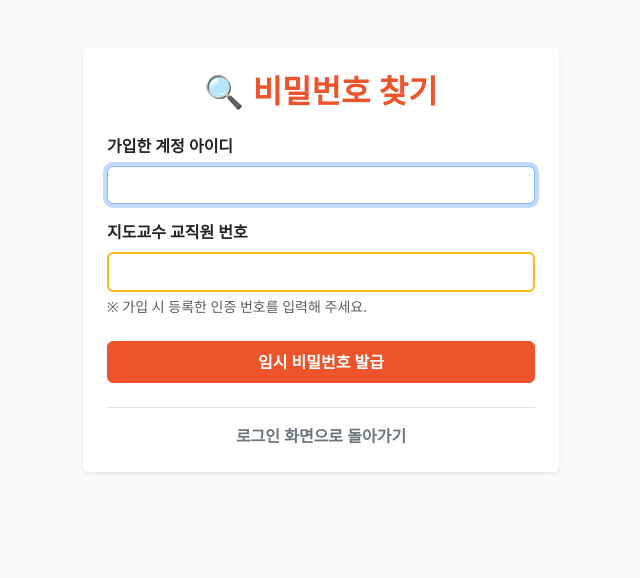
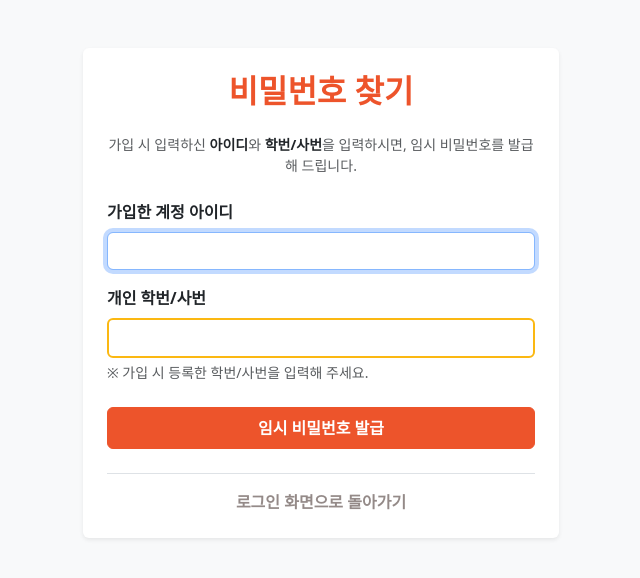
Before and after one commit to jun0land/NBEDL-, a Django app: page /find_password/ in a window 1280 px wide. Shown: the top 578 px of the page, without its empty margins (319-959 px from the left). Run offline with Django 5.2, Linux system fonts and the light colour scheme.

Commit message:
260622 업데이트 배포

```diff
--- a/reservations/templates/reservations/find_password.html
+++ b/reservations/templates/reservations/find_password.html
@@ -8,47 +8,50 @@
 <body class="bg-light">
 <div class="container mt-5" style="max-width: 500px;">
     <div class="card shadow-sm p-4 border-0">
-        <h2 class="text-center mb-4 fw-bold" style="color: #ed542b;">🔍 비밀번호 찾기</h2>
+        <h2 class="text-center mb-4 fw-bold" style="color: #ed542b;">비밀번호 찾기</h2>
+
+        <p class="text-muted small text-center mb-4">
+            가입 시 입력하신 <strong class="text-dark">아이디</strong>와 <strong class="text-dark">학번/사번</strong>을 입력하시면, 임시 비밀번호를 발급해 드립니다.
+        </p>
+
+        {% if messages %}
+            {% for message in messages %}
+                <div class="alert alert-{% if message.tags == 'error' %}danger{% else %}success{% endif %} py-2 text-center" role="alert">
+                    {{ message }}
+                </div>
+            {% endfor %}
+        {% endif %}
 
         {% if temp_password %}
-            <!-- ✨ 인증 성공 시: 임시 비밀번호 안내 화면 -->
-            <div class="alert text-center py-4 mb-4 shadow-sm border-0" style="background-color: #fcf8f2;">
-                <h5 class="fw-bold mb-3" style="color: #ed542b;">인증이 완료되었습니다!</h5>
-                <p class="mb-1 text-dark fw-semibold">발급된 임시 비밀번호입니다.</p>
-                <div class="fs-3 fw-bold p-3 bg-white rounded border d-inline-block text-dark mt-2 mb-3 shadow-sm" style="letter-spacing: 2px; border-color: #fbb812 !important;">
-                    {{ temp_password }}
-                </div>
-                <p class="small text-danger fw-bold m-0">보안을 위해 로그인 후 마이페이지에서<br>반드시 새 비밀번호로 변경해 주세요.</p>
+            <div class="alert alert-success text-center py-4 mb-4">
+                <h5 class="fw-bold mb-3">✅ 임시 비밀번호 발급 완료</h5>
+                <p class="mb-2">회원님의 임시 비밀번호는 아래와 같습니다.</p>
+                <div class="display-6 fw-bold text-primary mb-3 user-select-all" style="letter-spacing: 2px;">{{ temp_password }}</div>
+                <p class="small text-danger mb-0 fw-bold">※ 로그인 후 마이페이지에서 반드시 비밀번호를 변경해 주세요!</p>
             </div>
-            <!-- url 설정에 따라 'login' 또는 'reservations:login' 중 맞는 것을 사용하세요 -->
-            <a href="{% url 'reservations:login' %}" class="btn btn-dark w-100 py-2 fw-bold">로그인하러 가기</a>
+            <a href="{% url 'reservations:login' %}" class="btn btn-dark w-100 fw-bold py-2">로그인하러 가기</a>
         {% else %}
-            <!-- ✨ 인증 전: 입력 폼 화면 -->
-            {% if messages %}
-                {% for message in messages %}
-                    <div class="alert alert-danger py-2 text-center shadow-sm" role="alert">{{ message }}</div>
-                {% endfor %}
-            {% endif %}
-
             <form method="POST">
                 {% csrf_token %}
                 <div class="mb-3">
                     <label for="username" class="form-label fw-bold">가입한 계정 아이디</label>
                     <input type="text" class="form-control" id="username" name="username" required autofocus>
                 </div>
+
+                <!-- ✨ 지도교수 교직원 번호 -> 학번/사번으로 변경 -->
                 <div class="mb-4">
-                    <label for="advisor_id" class="form-label fw-bold">지도교수 교직원 번호</label>
-                    <input type="text" class="form-control" id="advisor_id" name="advisor_id" required style="border: 2px solid #fbb812;">
-                    <div class="form-text small text-muted">※ 가입 시 등록한 인증 번호를 입력해 주세요.</div>
+                    <label for="student_id" class="form-label fw-bold">개인 학번/사번</label>
+                    <input type="text" class="form-control" id="student_id" name="student_id" required style="border: 2px solid #fbb812;">
+                    <div class="form-text small text-muted">※ 가입 시 등록한 학번/사번을 입력해 주세요.</div>
                 </div>
 
                 <button type="submit" class="btn btn-success w-100 py-2 fw-bold" style="background-color: #ed542b; border-color: #ed542b;">임시 비밀번호 발급</button>
             </form>
+        {% endif %}
 
-            <div class="text-center mt-4 pt-3 border-top">
-                <a href="{% url 'reservations:login' %}" class="text-decoration-none fw-bold text-secondary">로그인 화면으로 돌아가기</a>
-            </div>
-        {% endif %}
+        <div class="text-center mt-4 pt-3 border-top">
+            <a href="{% url 'reservations:login' %}" class="text-decoration-none fw-bold" style="color: #948a88;">로그인 화면으로 돌아가기</a>
+        </div>
     </div>
 </div>
 </body>
--- a/reservations/views.py
+++ b/reservations/views.py
@@ -58,13 +58,8 @@ def reservation_page(request):
             messages.error(request, "해당 시간에 이 장비는 이미 예약되어 있습니다.")
             return redirect('reservations:reservation_page')
 
-        # ✨ [업데이트] 내부 이용자이면서 장비 이름에 '라만' 또는 'Raman'이 포함되어 있으면 자동 승인!
-        res_status = 'PENDING'
-        user_profile = getattr(request.user, 'profile', None)
-
-        if user_profile and user_profile.user_type == 'INTERNAL':
-            if '라만' in equipment.name or 'raman' in equipment.name.lower():
-                res_status = 'APPROVED'
+        # ✨ [수정] 내/외부 상관없이 모두 대기. 단, 관리자(staff) 본인의 예약은 즉시 승인!
+        res_status = 'APPROVED' if request.user.is_staff else 'PENDING'
 
         Reservation.objects.create(
             equipment=equipment,
@@ -79,7 +74,7 @@ def reservation_page(request):
         )
 
         if res_status == 'APPROVED':
-            messages.success(request, f"[{equipment.name}] 예약이 즉시 승인되었습니다! (내부 이용자 혜택)")
+            messages.success(request, f"[{equipment.name}] 관리자 예약이 즉시 승인되었습니다!")
         else:
             messages.success(request, f"[{equipment.name}] 예약 신청이 완료되었습니다! (관리자 승인 대기)")
 
@@ -156,7 +151,7 @@ def cancel_reservation(request, res_id):
     return redirect('reservations:mypage')
 
 # ==========================================
-# 4. 회원가입 뷰 (내부 이용자 자동 승인)
+# 4. 회원가입 뷰 (내부 이용자 자동 승인 로직 제거, 학번 추가)
 # ==========================================
 def signup(request):
     if request.method == 'POST':
@@ -164,11 +159,11 @@ def signup(request):
         password = request.POST.get('password')
         password_confirm = request.POST.get('password_confirm')
         real_name = request.POST.get('real_name')
-        user_type = request.POST.get('user_type') # ✨ 추가: 내부/외부 구분
+        user_type = request.POST.get('user_type') # 내부/외부 구분
         affiliation = request.POST.get('affiliation')
-        advisor_id = request.POST.get('advisor_id')
+        student_id = request.POST.get('student_id') # ✨ 추가: 학번/사번
 
-        if not all([username, password, password_confirm, real_name, user_type, affiliation, advisor_id]):
+        if not all([username, password, password_confirm, real_name, user_type, affiliation, student_id]):
             messages.error(request, '모든 항목을 필수적으로 입력해주세요.')
             return render(request, 'reservations/signup.html')
 
@@ -179,7 +174,8 @@ def signup(request):
         try:
             user = User.objects.create_user(username=username, password=password)
 
-            # ✨ 내부 이용자(동국대)면 즉시 승인 처리
+            # ✨ 내/외부 상관없이 가입 시 일단 승인(단, 시스템 이용 자체의 제약은 나중에 설정 가능)
+            # 여기서는 내부 이용자의 자동 예약 승인만 뺐으므로 회원가입은 기존 로직을 유지하거나 통일할 수 있습니다.
             is_approved = True if user_type == 'INTERNAL' else False
 
             UserProfile.objects.create(
@@ -187,14 +183,14 @@ def signup(request):
                 real_name=real_name,
                 user_type=user_type,
                 affiliation=affiliation,
-                advisor_id=advisor_id,
+                student_id=student_id, # ✨ 추가
                 is_approved=is_approved
             )
 
             if is_approved:
-                messages.success(request, '회원가입이 완료되었습니다! 동국대 내부 이용자로 즉시 승인되었습니다. 로그인해주세요.')
+                messages.success(request, '회원가입이 완료되었습니다! 동국대 내부 이용자로 즉시 가입 승인되었습니다. 로그인해주세요.')
             else:
-                messages.success(request, '회원가입이 완료되었습니다. 외부 이용자는 관리자의 승인을 기다려주세요.')
+                messages.success(request, '회원가입이 완료되었습니다. 외부 이용자는 관리자의 가입 승인을 기다려주세요.')
 
             return redirect('reservations:login')
         except IntegrityError:
@@ -204,7 +200,7 @@ def signup(request):
     return render(request, 'reservations/signup.html')
 
 # ==========================================
-# 5. 정산 데이터 CSV 엑셀 다운로드
+# 5. 정산 데이터 CSV 엑셀 다운로드 (학번 반영)
 # ==========================================
 def export_settlement_csv(request):
     if not request.user.is_staff:
@@ -215,7 +211,8 @@ def export_settlement_csv(request):
     response['Content-Disposition'] = 'attachment; filename="nbedl_settlement_data.csv"'
 
     writer = csv.writer(response)
-    writer.writerow(['예약 상태', '장비명', '예약자 계정', '예약자 실명', '이용자 구분', '소속', '지도교수 번호', '시작 일시', '종료 일시', '이용 시간(h)', '시간당 요금', '예상 청구금액(원)'])
+    # ✨ 교직원 번호 -> 학번/사번으로 변경
+    writer.writerow(['예약 상태', '장비명', '예약자 계정', '예약자 실명', '이용자 구분', '소속', '학번/사번', '시작 일시', '종료 일시', '이용 시간(h)', '시간당 요금', '예상 청구금액(원)'])
 
     reservations = Reservation.objects.all().order_by('-start_time')
 
@@ -225,7 +222,7 @@ def export_settlement_csv(request):
 
         real_name = res.user.profile.real_name if hasattr(res.user, 'profile') and res.user.profile.real_name else "-"
         user_type = res.user.profile.get_user_type_display() if hasattr(res.user, 'profile') and res.user.profile.user_type else "-"
-        advisor_id = res.user.profile.advisor_id if hasattr(res.user, 'profile') and res.user.profile.advisor_id else "-"
+        student_id = res.user.profile.student_id if hasattr(res.user, 'profile') and res.user.profile.student_id else "-" # ✨ 수정
 
         writer.writerow([
             res.get_status_display(),
@@ -234,7 +231,7 @@ def export_settlement_csv(request):
             real_name,
             user_type,
             res.affiliation,
-            advisor_id,
+            student_id, # ✨ 수정
             res.start_time.strftime('%Y-%m-%d %H:%M'),
             res.end_time.strftime('%Y-%m-%d %H:%M'),
             round(diff_hours, 1),
@@ -245,7 +242,7 @@ def export_settlement_csv(request):
     return response
 
 # ==========================================
-# (나머지 로직 유지)
+# 6. 마이페이지 뷰 (들여쓰기 및 쿼리 수정, 권한 로직 연동)
 # ==========================================
 def mypage(request):
     if not request.user.is_authenticated:
@@ -254,6 +251,7 @@ def mypage(request):
     equipments = Equipment.objects.all()
     selected_equipment = request.GET.get('equipment')
 
+    # ✨ 관리자와 일반 사용자의 예약 목록 필터링 분기 (들여쓰기 및 누락 복구!)
     if request.user.is_staff:
         reservations = Reservation.objects.all().order_by('-start_time')
     else:
@@ -266,14 +264,24 @@ def mypage(request):
     if request.user.is_staff:
         pending_count = Reservation.objects.filter(status='PENDING').count()
 
+    # ✨ 사용자 본인의 직접 사용 승인 장비 목록 가져오기
+    certified_equipments = []
+    if hasattr(request.user, 'profile'):
+        certified_equipments = request.user.profile.certified_equipment.all()
+
     return render(request, 'reservations/mypage.html', {
         'reservations': reservations,
         'equipments': equipments,
         'selected_equipment': selected_equipment,
-        'pending_count': pending_count
+        'pending_count': pending_count,
+        'certified_equipments': certified_equipments # ✨ 템플릿으로 전달
     })
 
+# ==========================================
+# (나머지 부가 기능 로직들)
+# ==========================================
 from django.contrib.auth import authenticate, login
+
 def custom_login_view(request):
     if request.method == 'POST':
         u = request.POST.get('username')
@@ -303,16 +311,16 @@ def find_password(request):
     temp_password = None
     if request.method == 'POST':
         username = request.POST.get('username')
-        advisor_id = request.POST.get('advisor_id')
+        student_id = request.POST.get('student_id') # ✨ 수정됨
 
         try:
             user = User.objects.get(username=username)
-            if hasattr(user, 'profile') and user.profile.advisor_id == advisor_id:
+            if hasattr(user, 'profile') and user.profile.student_id == student_id: # ✨ 수정됨
                 temp_password = ''.join(random.choices(string.ascii_letters + string.digits, k=8))
                 user.set_password(temp_password)
                 user.save()
             else:
-                messages.error(request, "아이디 또는 교직원 번호가 일치하지 않습니다.")
+                messages.error(request, "아이디 또는 학번/사번이 일치하지 않습니다.") # ✨ 수정됨
         except User.DoesNotExist:
             messages.error(request, "존재하지 않는 아이디입니다.")
 
```
Also changed, not shown: reservations/admin.py (+36 -38 lines), reservations/models.py (+7 -3 lines), reservations/templates/reservations/calendar.html (+45 -18 lines), reservations/templates/reservations/mypage.html (+27 -5 lines), reservations/templates/reservations/signup.html (+14 -5 lines), reservations/migrations/0013_remove_userprofile_advisor_id_and_more.py (added).
